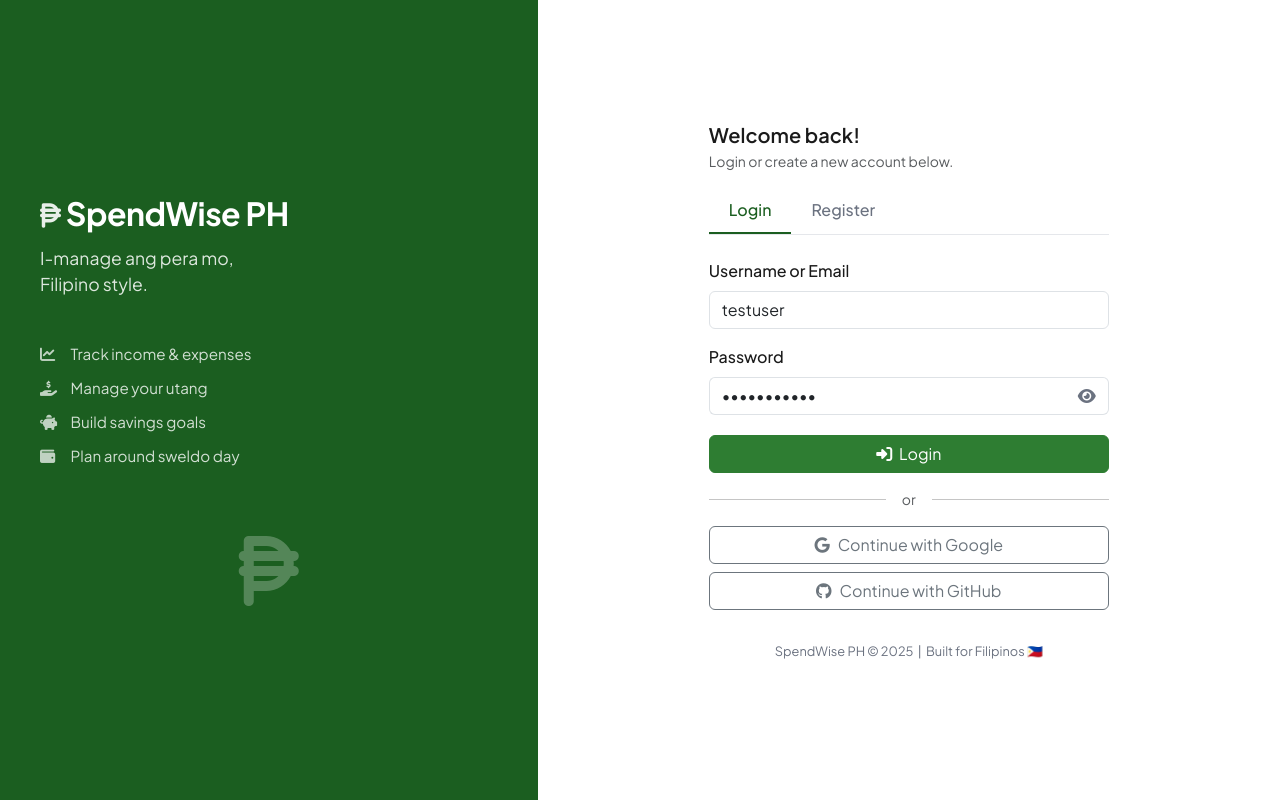
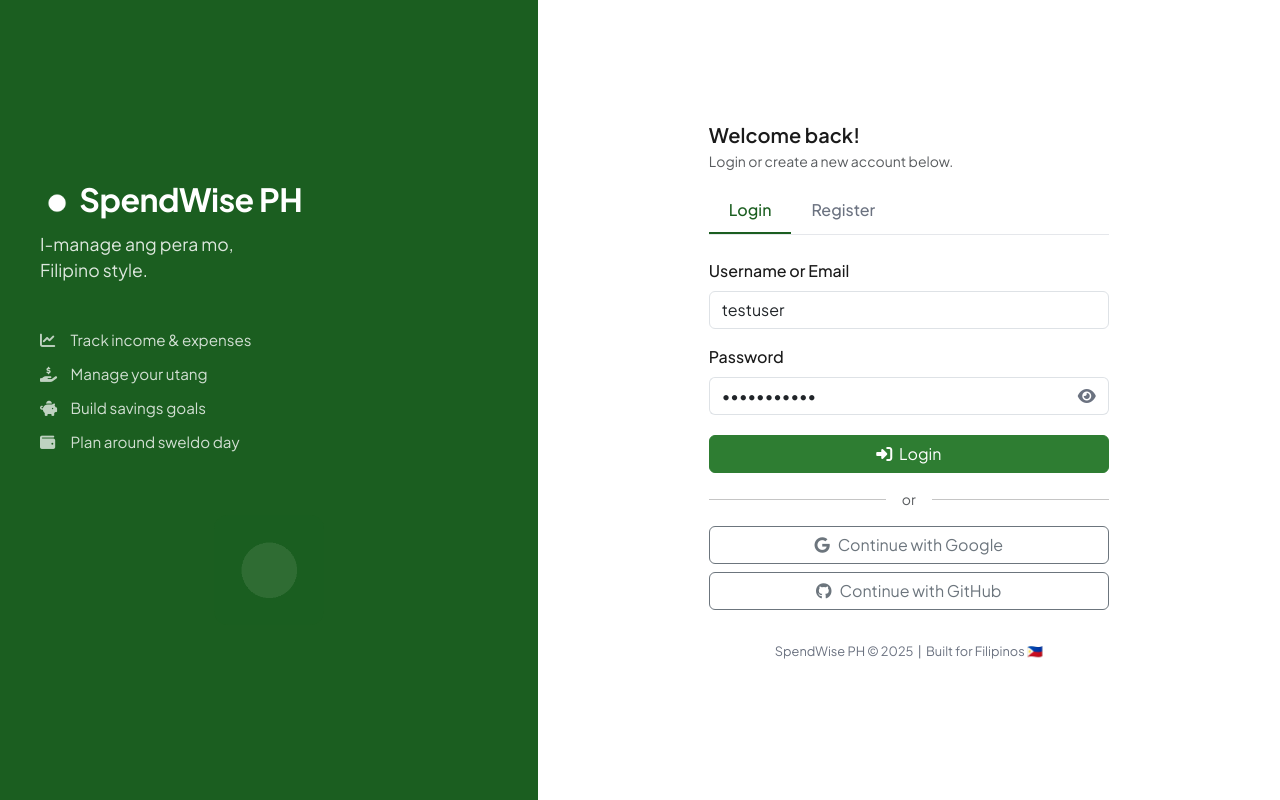
Before and after one commit to ihlay/SpendWise-PH, a Django app: page /accounts/login/ in a window 1280 px wide. Run offline with Django 5.2, Linux system fonts and the light colour scheme; some libraries are stand-ins or nearby versions.

Commit message:
added logo

```diff
--- a/projectsite/templates/account/login.html
+++ b/projectsite/templates/account/login.html
@@ -142,7 +142,7 @@
     <div class="auth-brand-panel d-none d-md-flex flex-column">
 
         <div class="auth-brand-logo">
-            <i class="fas fa-peso-sign"></i> SpendWise PH
+            <img src="{% static 'img/logo.png' %}" alt="SpendWise PH" style="width:34px;height:34px;border-radius:6px;vertical-align:middle;"> SpendWise PH
         </div>
 
         <p class="auth-tagline">
@@ -157,7 +157,7 @@
         </ul>
 
         <div class="auth-illustration" aria-hidden="true">
-            <i class="fas fa-peso-sign"></i>
+            <img src="{% static 'img/logo.png' %}" alt="" style="width:110px;height:110px;border-radius:14px;opacity:0.35;">
         </div>
 
     </div>
@@ -169,7 +169,7 @@
             {# Mobile-only brand header (left panel is hidden on phones) #}
             <div class="d-md-none text-center mb-4">
                 <span style="font-size:1.5rem; font-weight:700; color: var(--sw-green-900);">
-                    <i class="fas fa-peso-sign"></i> SpendWise PH
+                    <img src="{% static 'img/logo.png' %}" alt="SpendWise PH" style="width:28px;height:28px;border-radius:5px;vertical-align:middle;"> SpendWise PH
                 </span>
                 <p class="text-muted small mt-1 mb-0">I-manage ang pera mo, Filipino style.</p>
             </div>
--- a/projectsite/templates/includes/sidebar.html
+++ b/projectsite/templates/includes/sidebar.html
@@ -1,5 +1,5 @@
 <a href="{% url 'dashboard' %}" class="sw-brand">
-    <i class="fas fa-peso-sign"></i> SpendWise PH
+    {% load static %}<img src="{% static 'img/logo.png' %}" alt="SpendWise PH" style="width:28px;height:28px;border-radius:5px;"> SpendWise PH
 </a>
 
 <nav class="nav flex-column mt-1" aria-label="Main navigation">
--- a/projectsite/templates/socialaccount/login.html
+++ b/projectsite/templates/socialaccount/login.html
@@ -112,7 +112,7 @@
     <div class="auth-brand-panel d-none d-md-flex flex-column">
 
         <div class="auth-brand-logo">
-            <i class="fas fa-peso-sign"></i> SpendWise PH
+            <img src="{% static 'img/logo.png' %}" alt="SpendWise PH" style="width:34px;height:34px;border-radius:6px;vertical-align:middle;"> SpendWise PH
         </div>
 
         <p class="auth-tagline">
@@ -127,7 +127,7 @@
         </ul>
 
         <div class="auth-illustration" aria-hidden="true">
-            <i class="fas fa-peso-sign"></i>
+            <img src="{% static 'img/logo.png' %}" alt="" style="width:110px;height:110px;border-radius:14px;opacity:0.35;">
         </div>
 
     </div>
@@ -137,7 +137,7 @@
 
             <div class="d-md-none text-center mb-4">
                 <span style="font-size:1.5rem; font-weight:700; color: var(--sw-green-900);">
-                    <i class="fas fa-peso-sign"></i> SpendWise PH
+                    <img src="{% static 'img/logo.png' %}" alt="SpendWise PH" style="width:28px;height:28px;border-radius:5px;vertical-align:middle;"> SpendWise PH
                 </span>
                 <p class="text-muted small mt-1 mb-0">I-manage ang pera mo, Filipino style.</p>
             </div>
--- a/projectsite/templates/socialaccount/signup.html
+++ b/projectsite/templates/socialaccount/signup.html
@@ -100,7 +100,7 @@
     <div class="auth-brand-panel d-none d-md-flex flex-column">
 
         <div class="auth-brand-logo">
-            <i class="fas fa-peso-sign"></i> SpendWise PH
+            <img src="{% static 'img/logo.png' %}" alt="SpendWise PH" style="width:34px;height:34px;border-radius:6px;vertical-align:middle;"> SpendWise PH
         </div>
 
         <p class="auth-tagline">
@@ -115,7 +115,7 @@
         </ul>
 
         <div class="auth-illustration" aria-hidden="true">
-            <i class="fas fa-peso-sign"></i>
+            <img src="{% static 'img/logo.png' %}" alt="" style="width:110px;height:110px;border-radius:14px;opacity:0.35;">
         </div>
 
     </div>
@@ -125,7 +125,7 @@
 
             <div class="d-md-none text-center mb-4">
                 <span style="font-size:1.5rem; font-weight:700; color: var(--sw-green-900);">
-                    <i class="fas fa-peso-sign"></i> SpendWise PH
+                    <img src="{% static 'img/logo.png' %}" alt="SpendWise PH" style="width:28px;height:28px;border-radius:5px;vertical-align:middle;"> SpendWise PH
                 </span>
                 <p class="text-muted small mt-1 mb-0">I-manage ang pera mo, Filipino style.</p>
             </div>
```
Also changed, not shown: projectsite/static/img/logo.png (added).
